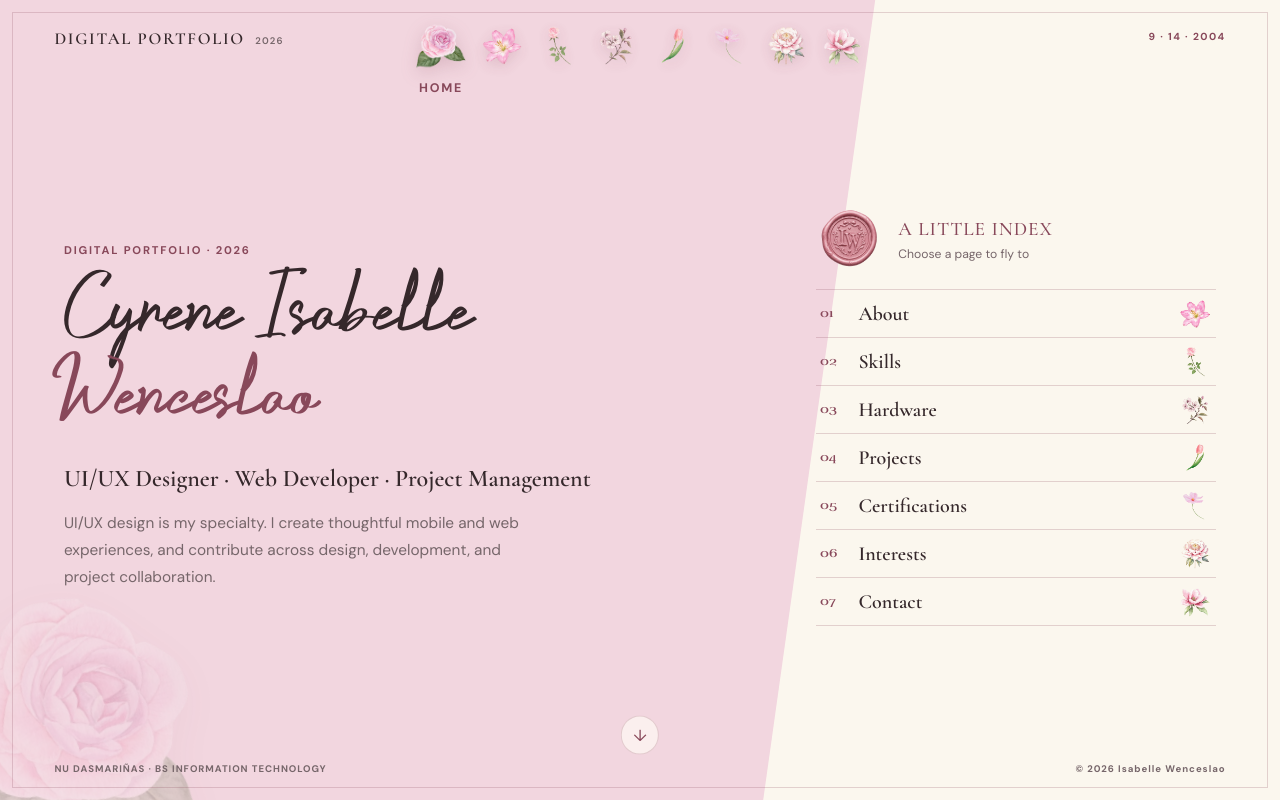
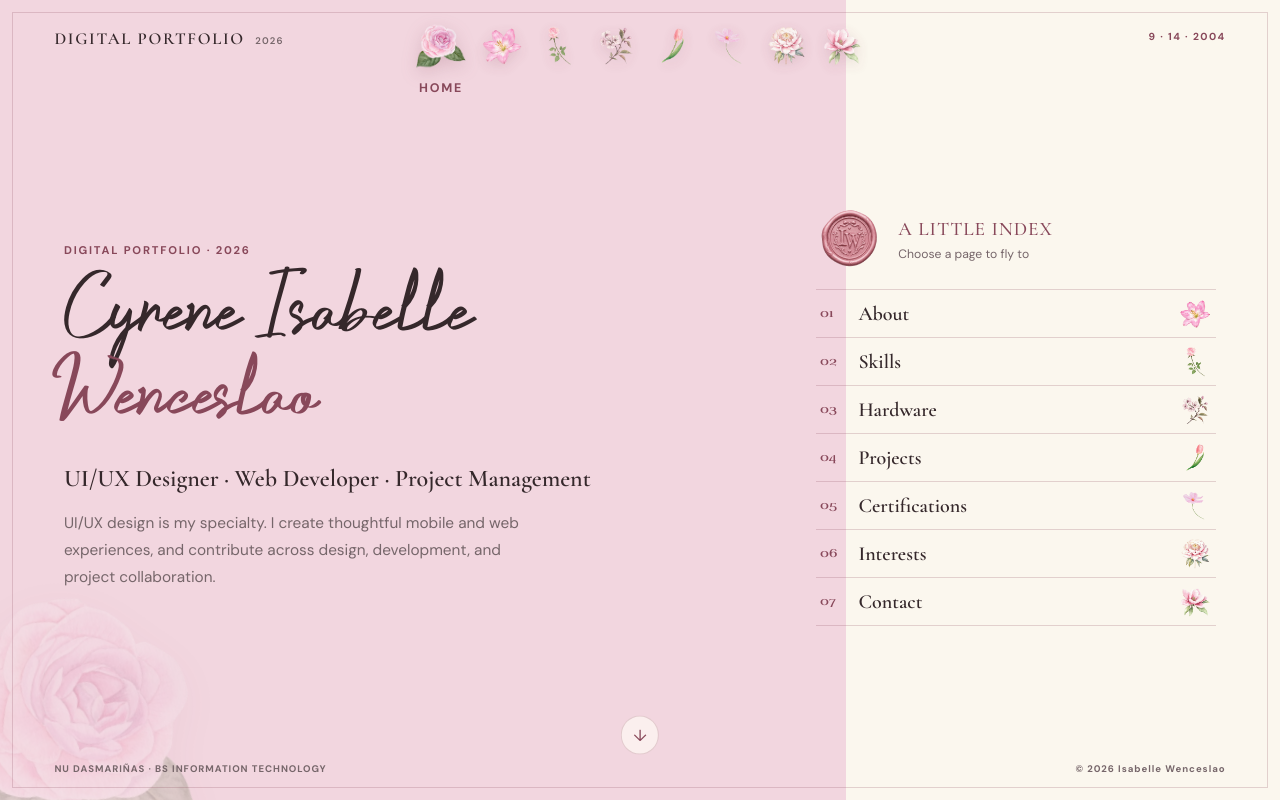
Before and after one commit to iivischii/isabelleswebsite, a React (Vite) app: page / in a window 1280 px wide. Both pictures are taken after a click on the button "Open Isabelle’s portfolio". Built offline with nearby package versions, Linux system fonts and the light colour scheme; a web font is replaced by a local one.

Commit message:
color fix

```diff
--- a/src/App.css
+++ b/src/App.css
@@ -219,7 +219,7 @@ a { color: inherit; text-decoration: none; }
 .kicker { font-family: var(--serif); font-size: 1.2rem; letter-spacing: 0.05em; color: var(--wine); }
 .kicker-note { font-size: 0.76rem; color: var(--muted); }
 .idx { display: grid; grid-template-columns: 2.4rem 1fr auto; align-items: center; width: 100%; min-height: 3rem; padding: 0 0.25rem; border: 0; border-bottom: 1px solid var(--line); background: none; text-align: left; cursor: pointer; transition: padding 0.2s, color 0.2s; }
-.idx .n { font-family: 'Uncial Antiqua', var(--serif); font-size: 0.7rem; color: var(--wine); }
+.idx .n { justify-self: start; font-family: 'Uncial Antiqua', var(--serif); font-size: 0.7rem; color: var(--wine); }
 .idx .t { font-family: var(--serif); font-size: 1.25rem; font-weight: 600; }
 .idx img { width: 2.1rem; height: 2.1rem; object-fit: contain; transition: transform 0.3s; }
 .idx:hover { padding-left: 0.6rem; color: var(--wine); }
@@ -270,6 +270,8 @@ a { color: inherit; text-decoration: none; }
 ========================================================= */
 .hw { display: grid; grid-template-columns: 0.9fr 1.1fr; gap: 3rem; align-items: center; }
 .hw img { width: 100%; max-width: 24rem; max-height: 14rem; object-fit: contain; justify-self: center; }
+.hw img { transition: transform 0.35s ease, filter 0.35s ease; }
+.hw img:hover { transform: translateY(-0.3rem) rotate(-2deg); filter: drop-shadow(0 0.6rem 0.7rem rgba(136, 72, 90, 0.2)); }
 .hw article { padding: 0.8rem 0; border-bottom: 1px solid var(--line); }
 .hw article:last-child { border-bottom: 0; }
 .hw h3, .likes h3 { font-family: var(--serif); font-size: 1.3rem; font-weight: 600; }
@@ -397,6 +399,8 @@ a { color: inherit; text-decoration: none; }
   .snap { scroll-behavior: auto; }
   .rise, .bloom { opacity: 1; transform: none; transition: none; }
   .cue, .proj.on { animation: none; }
+  .hw img { transition: none; }
+  .hw img:hover { transform: none; }
 }
 
 /* Softer flowers and clickable project previews */
--- a/src/App.jsx
+++ b/src/App.jsx
@@ -162,10 +162,10 @@ const logos = {
 
 /* Order here = order of the pages AND of the flowers at the top. */
 const sections = [
-  { id: 'home', label: 'Home', bloom: bloom8, split: 0.64, tone: 1 },
+  { id: 'home', label: 'Home', bloom: bloom8, anchor: 'home', tone: 1 },
   { id: 'about', label: 'About', bloom: bloom1, tone: 0, anchor: 'about' },
   { id: 'skills', label: 'Skills', bloom: bloom2, split: 0.62, tone: 1 },
-  { id: 'hardware', label: 'Hardware', bloom: bloom3, split: 0, tone: 0 },
+  { id: 'hardware', label: 'Hardware', bloom: bloom3, anchor: 'hardware', tone: 1 },
   { id: 'projects', label: 'Projects', bloom: bloom4, tone: 1, anchor: 'projects' },
   { id: 'certifications', label: 'Certifications', bloom: bloom5, split: 0.4, tone: 0 },
   { id: 'interests', label: 'Interests', bloom: bloom6, split: 0.62, tone: 1 },
@@ -296,7 +296,9 @@ export default function App() {
     const box = (sel) => document.querySelector(sel)?.getBoundingClientRect()
     const gutter = (left, right) => (left && right ? (left.right + right.left) / 2 : null)
     anchors.current = {
+      home: gutter(box('#home .idx .n'), box('#home .idx .t')),
       about: gutter(box('#about .about-text'), box('#about .facts')),
+      hardware: gutter(box('#hardware .hw img'), box('#hardware .hw > div')),
       projects: gutter(box('#projects .proj-meta'), box('#projects .proj-text')),
     }
   }, [])
@@ -465,7 +467,7 @@ export default function App() {
           {/* 03 HARDWARE */}
           <Card id="hardware" title="Hardware" intro="My home setup for focused development and remote collaboration.">
             <div className="hw">
-              <img src={compu} alt="Pink line-art drawing of a desktop workstation" />
+              <img src={compu} alt="Cream line-art drawing of a desktop workstation" />
               <div>
                 <article><h3>Hardware</h3><p>Desktop workstation, dedicated monitor, and peripherals.</p></article>
                 <article><h3>Development Environment</h3><p>Windows 11, Visual Studio Code, Git, React, and other development tools.</p></article>
```
Also changed, not shown: src/assets/compu.png.
